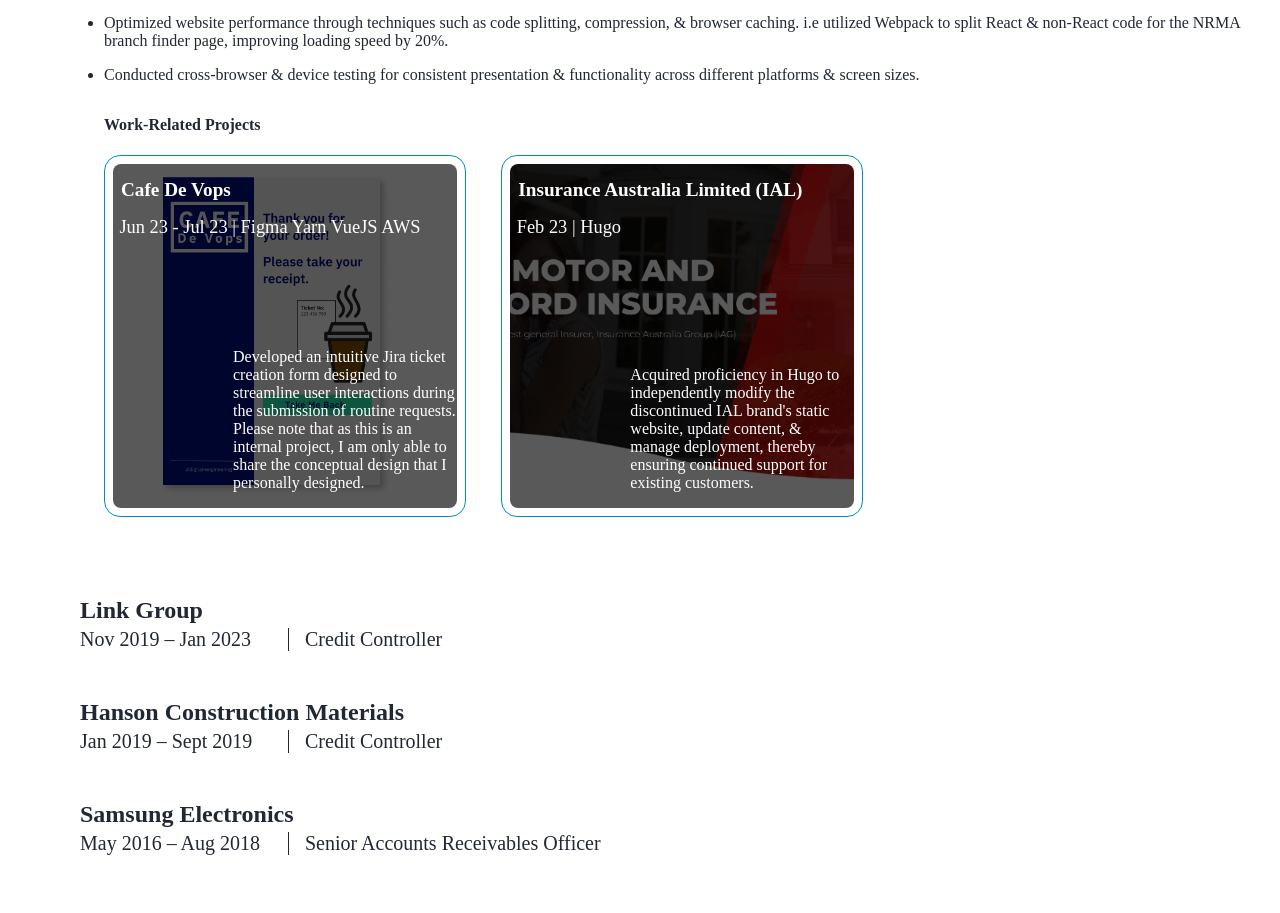
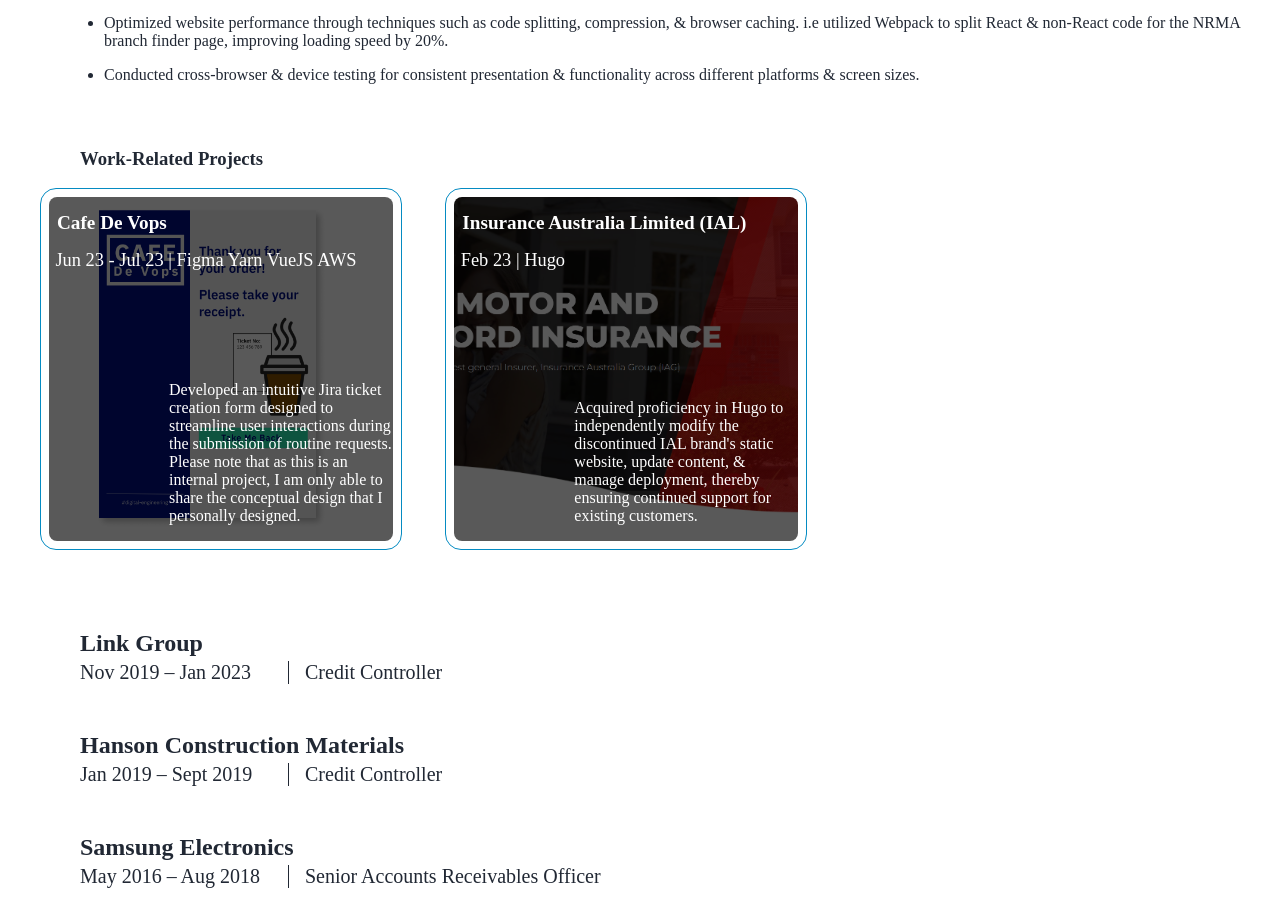
Before and after one commit to wteo/resumev2, a React (Create React App) app: page / in a window 1280 px wide. Shown: the part 1644-2557 px from the top of the page. Built offline with nearby package versions, Linux system fonts and the light colour scheme.

Commit message:
Updated spacing

```diff
--- a/src/components/Experience/JobDescription.js
+++ b/src/components/Experience/JobDescription.js
@@ -28,8 +28,7 @@
                 Conducted cross-browser & device testing for consistent presentation & functionality across different platforms & screen sizes.
             </li>
         </ul>
-        <section className={styles.jobDescriptionStyle}>
-            <h4>Work-Related Projects</h4>
+        <h3 className={styles.projectTitle}>Work-Related Projects</h3>
         <div className={styles.projectsGrid}>
             <Project
                 name="Cafe De Vops"
@@ -48,7 +47,6 @@
                 update content, & manage deployment, thereby ensuring continued support for existing customers."
             />
         </div>
-        </section>
     </>
     );
 }
--- a/src/components/Experience/JobDescription.module.css
+++ b/src/components/Experience/JobDescription.module.css
@@ -13,6 +13,10 @@
     margin: auto 0;
     padding-bottom: 1rem;
     color: var(--alternate-p-text-color);
+}
+
+.projectTitle {
+    padding-left: 5rem;
 }
 
 .projectsGrid {
```
Lines whose indentation alone changed are shown as unchanged.
